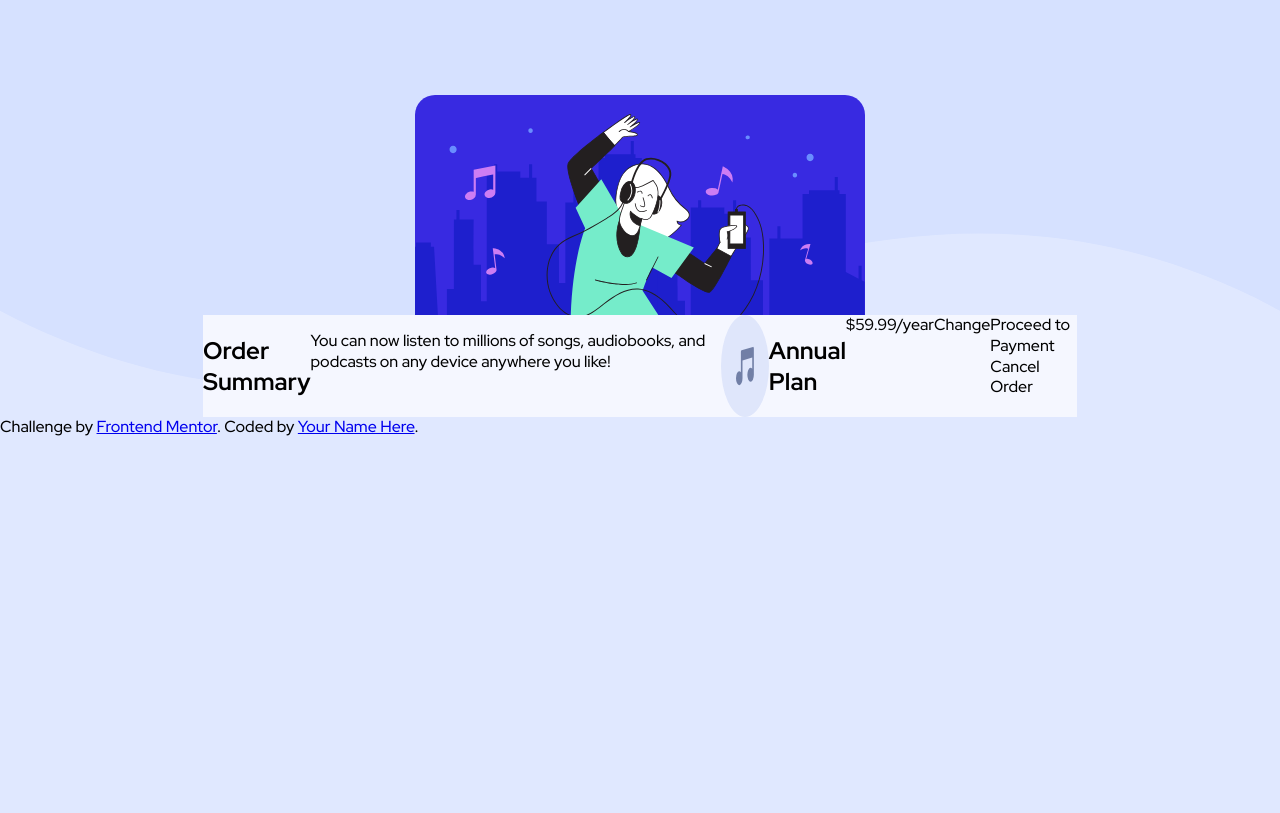
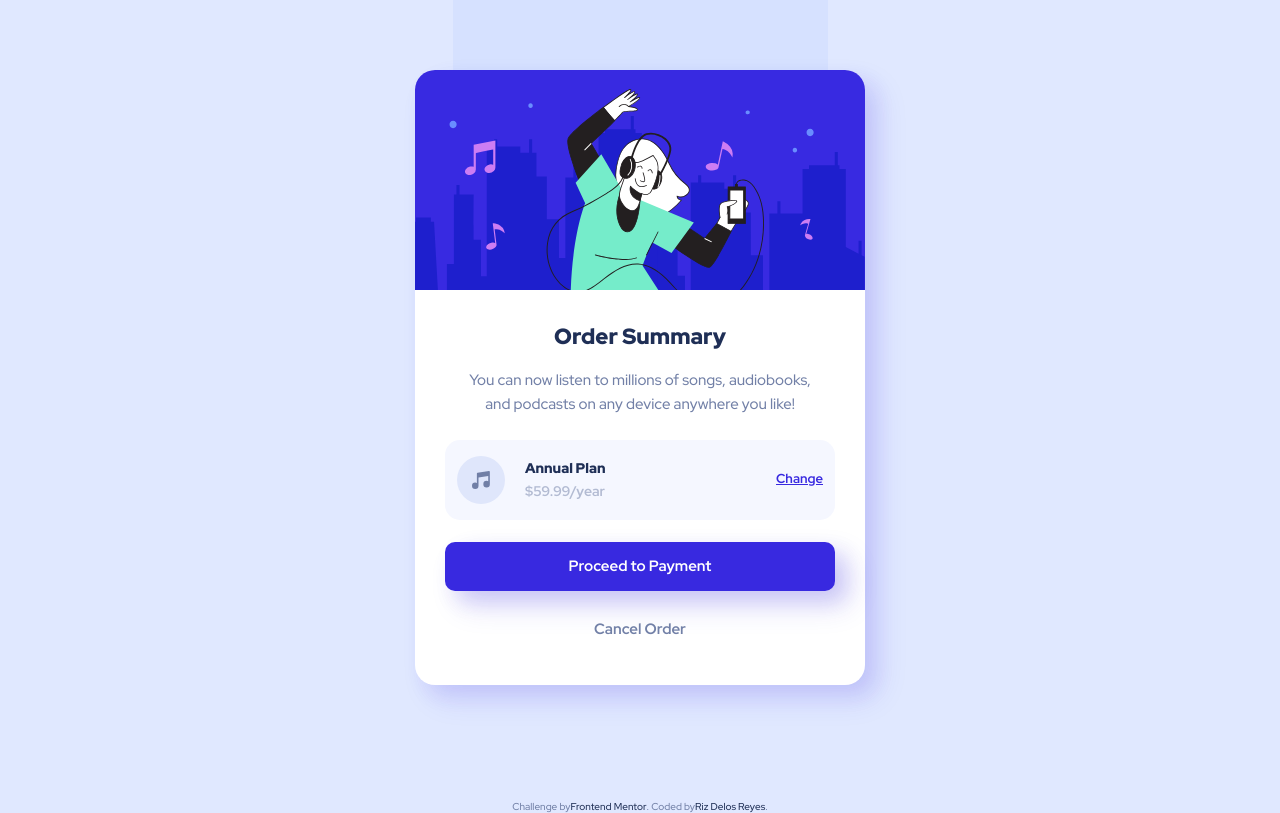
Before and after one commit to vantevie/order-summary-component, a plain HTML site: page index.html in a window 1280 px wide. Drawn offline with Linux system fonts and the light colour scheme.

Commit message:
completed

```diff
--- a/app/scss/_body.scss
+++ /dev/null
@@ -1,11 +0,0 @@
-.content {
-  display: flex;
-  background-color: $very_pale_blue;
-  margin-left: 203px;
-  margin-right: 203px;
-  margin-top: 0;
-
-  h1 {
-    align-content: center;
-  }
-}
--- /dev/null
+++ b/app/scss/_card.scss
@@ -0,0 +1,121 @@
+.container {
+  width: 100vw;
+  height: 100vh;
+  display: flex;
+  align-items: flex-start;
+  justify-content: center;
+
+  .card {
+    width: 88%;
+    max-width: 450px;
+    margin-top: 7rem;
+    background-color: white;
+    border-radius: 2rem;
+    box-shadow: 10px 10px 20px hsla(245, 75%, 52%, 0.1),
+      15px 15px 30px hsla(245, 75%, 52%, 0.1);
+
+    .hero {
+      width: 100%;
+      border-top-left-radius: 2rem;
+      border-top-right-radius: 2rem;
+    }
+    .card-wrapper {
+      display: flex;
+      flex-direction: column;
+      align-items: center;
+      justify-content: center;
+      padding: 3rem;
+    }
+    .title {
+      font-size: 2.2rem;
+      font-weight: 900;
+      color: $dark_blue;
+    }
+    .description {
+      font-size: 1.5rem;
+      font-weight: 500;
+      color: $desaturated_blue;
+      padding: 1.6rem 1rem;
+      line-height: 2.4rem;
+      text-align: center;
+    }
+    .plan-card {
+      background-color: $very_pale_blue;
+      width: 100%;
+      border-radius: 1.5rem;
+      margin: 0.8rem 0;
+      padding: 1.6rem 1.2rem;
+
+      .list {
+        display: flex;
+        flex-direction: row;
+        align-items: center;
+        justify-content: space-between;
+        gap: 2rem;
+      }
+      .payment-plan {
+        color: $dark_blue;
+        font-size: 1.4rem;
+        font-weight: 900;
+        margin-bottom: 0.5rem;
+      }
+      .price {
+        color: $desaturated_blue;
+        font-size: 1.4rem;
+        font-weight: 700;
+        opacity: 0.5;
+      }
+      a {
+        color: $bright_blue;
+        font-size: 1.3rem;
+        font-weight: 700;
+
+        &:hover {
+          text-decoration: none;
+          opacity: 0.75;
+        }
+      }
+    }
+    .btn {
+      width: 100%;
+      border-radius: 1rem;
+    }
+    .primary {
+      background-color: $bright_blue;
+      padding: 1.5rem;
+      margin: 1.4rem;
+      box-shadow: 10px 10px 20px hsla(245, 75%, 52%, 0.15),
+        15px 15px 30px hsla(245, 75%, 52%, 0.15);
+
+      a {
+        color: white;
+        display: flex;
+        align-items: center;
+        justify-content: center;
+        font-size: 1.5rem;
+        font-weight: 700;
+        text-decoration: none;
+      }
+      &:hover {
+        opacity: 0.8;
+        cursor: pointer;
+      }
+    }
+    .secondary {
+      padding: 1.5rem;
+      margin: 1.4rem, 0;
+      a {
+        color: $desaturated_blue;
+        text-decoration: none;
+        display: flex;
+        align-items: center;
+        justify-content: center;
+        font-size: 1.5rem;
+        font-weight: 700;
+        &:hover {
+          color: $dark_blue;
+        }
+      }
+    }
+  }
+}
--- a/app/scss/_globals.scss
+++ b/app/scss/_globals.scss
@@ -1,5 +1,5 @@
 html {
-  font-size: 100%;
+  font-size: 62.5%;
   box-sizing: border-box;
 }
 
@@ -7,16 +7,28 @@ html {
 *::before,
 *::after {
   box-sizing: inherit;
+  margin: 0;
+  padding: 0;
 }
 
 body {
-  margin: 0;
-  padding: 0;
   line-height: 1.3;
   font-family: "Red Hat Display", sans-serif;
   background-color: $pale_blue;
-  background-image: url("/images/pattern-background-desktop.svg");
+  background-image: url("/images/pattern-background-mobile.svg");
   background-position: top;
-  background-size: contain;
   background-repeat: no-repeat;
 }
+
+.attribution {
+  display: flex;
+  align-items: center;
+  justify-content: center;
+  color: $desaturated_blue;
+  gap: 2;
+
+  a {
+    color: $dark_blue;
+    text-decoration: none;
+  }
+}
--- a/app/scss/_header.scss
+++ /dev/null
@@ -1,9 +0,0 @@
-.header-img {
-  display: block;
-  margin-left: auto;
-  margin-right: auto;
-  margin-top: 95px;
-  margin-bottom: 0;
-  border-top-left-radius: 20px;
-  border-top-right-radius: 20px;
-}
--- /dev/null
+++ b/app/scss/_media_desktop.scss
@@ -0,0 +1,49 @@
+@media screen and (min-width: 1440px) {
+  body {
+    background-image: url("/images/pattern-background-desktop.svg");
+  }
+  .container {
+    align-items: center;
+
+    .card {
+      margin-top: unset;
+
+      .card-wrapper {
+        padding: 4rem 4.5rem;
+
+        .title {
+          font-size: 2.8rem;
+        }
+
+        .description {
+          font-size: 1.6rem;
+          line-height: 2.55rem;
+        }
+
+        .plan-card {
+          padding: 2.2rem 2.4rem;
+          margin: 0.4rem;
+
+          .list {
+            gap: 2.2rem;
+
+            .payment-plan {
+              font-size: 1.6rem;
+            }
+
+            .price {
+              font-size: 1.6rem;
+            }
+
+            a {
+              font-size: 1.5rem;
+            }
+          }
+        }
+        .primary {
+          margin: 3rem 0 2.4rem 0;
+        }
+      }
+    }
+  }
+}
--- a/app/scss/style.scss
+++ b/app/scss/style.scss
@@ -1,4 +1,4 @@
 @import "variables";
 @import "globals";
-@import "header";
-@import "body";
+@import "card";
+@import "media_desktop";
--- a/index.html
+++ b/index.html
@@ -11,43 +11,37 @@
 
 </head>
 <body>
+  <div class="container">
+    <div class="card">
+      <img src="images/illustration-hero.svg" alt="illustration hero" class="hero">
+      <div class="card-wrapper">
+        <h1 class="title">Order Summary</h1>
+        <div class="description">
+          You can now listen to millions of songs, audiobooks, and podcasts on any device anywhere you like!
+        </div>
+        <div class="plan-card">
+          <div class="list">
+            <div class="list">
+              <img src="images/icon-music.svg" alt="music icon">
 
-  <header>
-    <a href="/">
-      <img src="images/illustration-hero.svg" class="header-img">
-    </a>
-  </header>
-  <section>
-  <div class="content">
-    <h1>
-      Order Summary
-    </h1>
-    <p>
-      You can now listen to millions of songs, audiobooks, and podcasts on any
-      device anywhere you like!
-    </p>
-    <img src="images/icon-music.svg">
-    <h2>
-      Annual Plan
-    </h2>
-    <span>
-      $59.99/year
-    </span>
-    <span>
-      Change
-    </span>
-    <footer>
-    <div>
-      Proceed to Payment
+              <div>
+                <div class="payment-plan">Annual Plan</div>
+                <div class="price">$59.99/year</div>
+              </div>
+            </div>
+
+            <a href=".">Change</a>
+          </div>
+        </div>
+
+        <div class="btn primary"><a href="">Proceed to Payment</a></div>
+        <div class="btn secondary"><a href="">Cancel Order</a></div>
+      </div>
     </div>
-    <div>
-    Cancel Order
-    </div>
-    </footer>
   </div>
   <div class="attribution">
     Challenge by <a href="https://www.frontendmentor.io?ref=challenge" target="_blank">Frontend Mentor</a>.
-    Coded by <a href="#">Your Name Here</a>.
+    Coded by <a href="#">Riz Delos Reyes</a>.
   </div>
 
   <script src="app/js/script.js"></script>
```
Also changed, not shown: dist/style.css, screenshots/screenshot-desktop.png (added), screenshots/screenshot-mobile.png (added), 3 other files.
